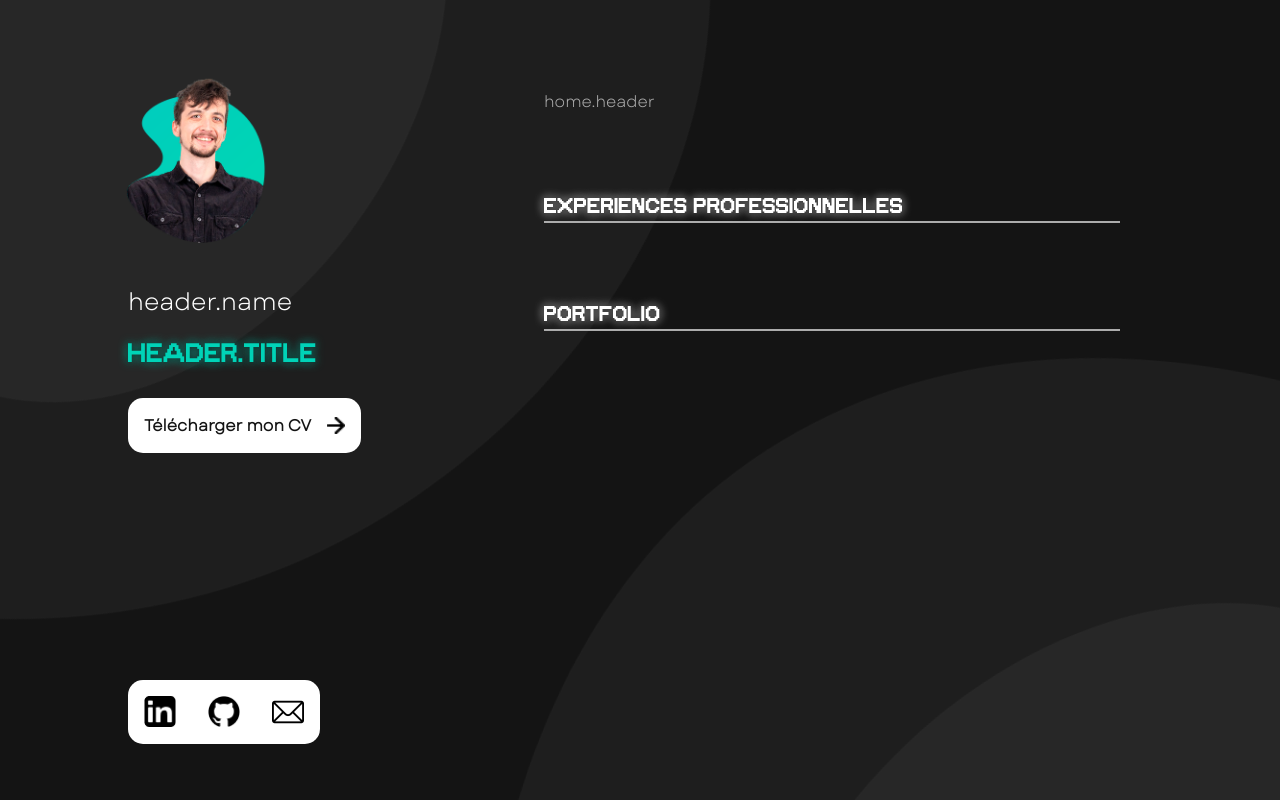
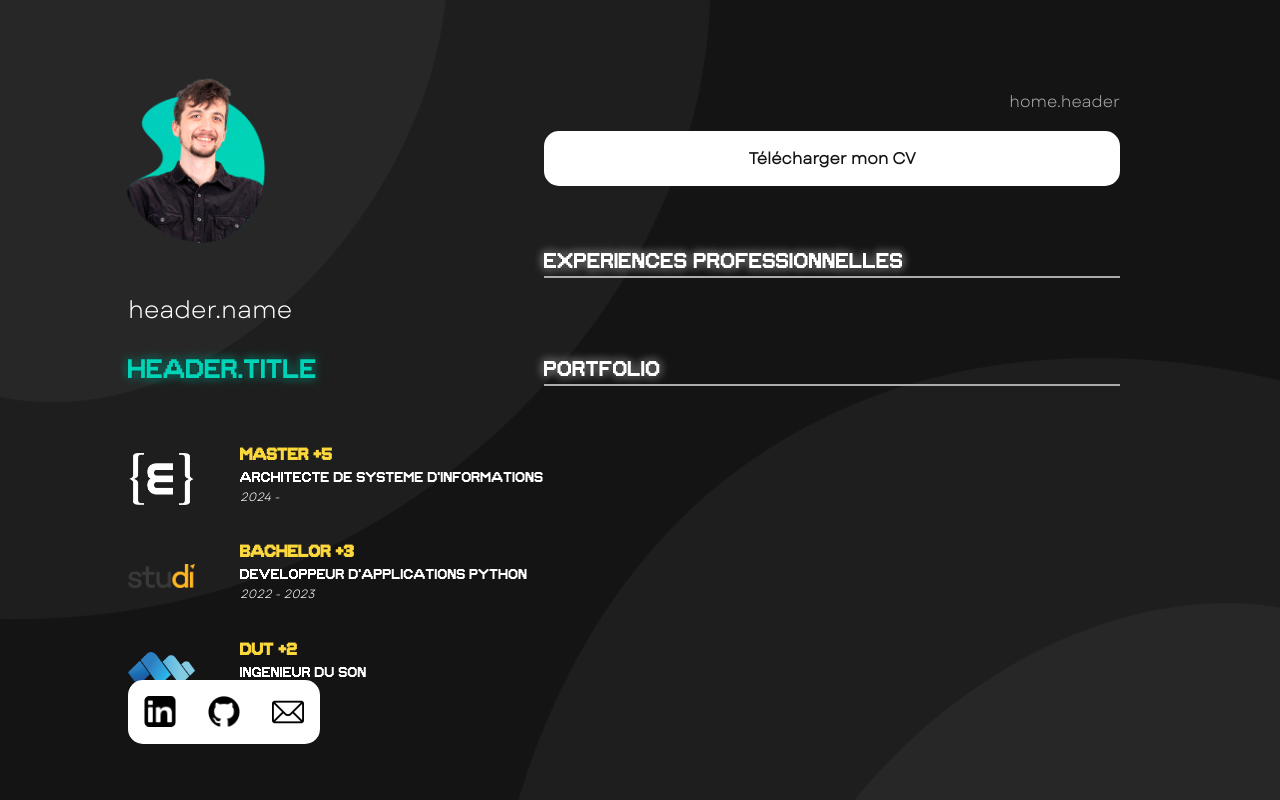
Before and after one commit to ClementRoc/clement-rocolle, a Symfony app: template symfony/templates/home.html.twig in a window 1280 px wide. Run offline with Twig, Linux system fonts and the light colour scheme; the template is opened without the code that fills it, so the values that code supplies are empty; style sheets or scripts are compiled from the project's sources; some libraries are stand-ins or nearby versions.

Commit message:
Adding diplomas

```diff
--- a/symfony/templates/home.html.twig
+++ b/symfony/templates/home.html.twig
@@ -13,6 +13,10 @@
         <div class="home-header">
             <div class="home-header-presentation">
                 <p>{{ 'home.header'|trans|raw }}</p>
+                <a class="home-header-presentation-cv" href="{{ asset('build/pdf/CV.pdf') }}" download="CV_Clément_Rocolle.pdf" target="_blank">
+                    <strong>Télécharger mon CV</strong>
+                    {# <img class="header-cv-img" src="{{ asset('build/img/logos/arrow.png') }}" alt=""> #}
+                </a>
             </div>
         </div>
         <div class="home-experiences">
--- a/symfony/templates/include/header.html.twig
+++ b/symfony/templates/include/header.html.twig
@@ -2,10 +2,38 @@
     <img class="header-img" alt="Clément Rocolle - Développeur Web" src="{{ asset('build/img/header/clement_colored.png') }}">
     <p class="header-name">{{ 'header.name'|trans }}</p>
     <h1 class="header-title">{{ 'header.title'|trans }}</h1>
-    <a class="header-cv" href="{{ asset('build/pdf/CV.pdf') }}" download="CV_Clément_Rocolle.pdf" target="_blank">
-        <strong>Télécharger mon CV</strong>
-        <img class="header-cv-img" src="{{ asset('build/img/logos/arrow.png') }}" alt="">
-    </a>
+    <div class="header-education">
+        <div class="diploma">
+            <a class="diploma-school" href="https://www.epitech.eu/" target="_blank">
+                <img class="diploma-school-image" src="{{ asset('build/img/header/diploma/epitech-white.png') }}" alt="Epitech" title="Epitech">
+            </a>
+            <div class="diploma-info">
+                <h3 class="diploma-info-lvl">Master +5 </h3>
+                <h4 class="diploma-info-title">Architecte de systeme d'informations</h4>
+                <p class="diploma-info-date">2024 - </p>
+            </div>
+        </div>
+        <div class="diploma">
+            <a class="diploma-school" href="https://www.studi.com/fr" target="_blank">
+                <img class="diploma-school-image" src="{{ asset('build/img/header/diploma/studi.png') }}" alt="Studi" title="Studi">
+            </a>
+            <div class="diploma-info">
+                <h3 class="diploma-info-lvl">BACHELOR +3</h3>
+                <h4 class="diploma-info-title">Developpeur d'applications Python</h4>
+                <p class="diploma-info-date">2022 - 2023</p>
+            </div>
+        </div>
+        <div class="diploma">
+            <a class="diploma-school" href="https://www.studio-m.fr/" target="_blank">
+                <img class="diploma-school-image" src="{{ asset('build/img/header/diploma/studio-m.png') }}" alt="Studio-M" title="Studio-M">
+            </a>
+            <div class="diploma-info">
+                <h3 class="diploma-info-lvl">DUT +2</h3>
+                <h4 class="diploma-info-title">Ingenieur du son</h4>
+                <p class="diploma-info-date">2014 - 2016</p>
+            </div>
+        </div>
+    </div>
     <div class="header-social">
         <a href="{{ 'header.linkedin'|trans }}" target="_blank">
             <img class="header-social-img" src="{{ asset('build/img/logos/linkedin_black.png') }}" alt="Linkedin">
--- a/symfony/translations/messages.fr.yml
+++ b/symfony/translations/messages.fr.yml
@@ -1,6 +1,6 @@
 header:
   name: Clément Rocolle
-  title: Developpeur PHP/Symfony
+  title: Developpeur d'applications
   mail: clem.roc5@gmail.com
   linkedin: https://www.linkedin.com/in/cl%C3%A9ment-rocolle-84a57a123/
   github: https://github.com/ClementRoc
@@ -8,4 +8,4 @@
 home:
   name: Page d'accueil
   titleTag: Clément Rocolle - Développeur Web
-  header: Lorem ipsum dolor sit amet consectetur adipisicing elit. Eaque nam labore velit, nisi odio harum numquam eveniet facere laborum dolores voluptatum, <strong>illo corporis ullam</strong>, error consequatur aspernatur autem asperiores enim.Lorem ipsum dolor sit amet consectetur adipisicing elit. Eaque nam <strong>labore velit</strong>, nisi odio harum numquam eveniet facere laborum dolores voluptatum, illo corporis ullam, error consequatur aspernatur autem asperiores enim. Lorem ipsum dolor sit amet consectetur adipisicing elit. Eaque nam labore velit, nisi odio harum numquam eveniet facere laborum dolores voluptatum, illo corporis ullam, error consequatur aspernatur autem asperiores enim.
+  header: Passionné par <strong>l'intelligence artificielle</strong>, je suis un développeur créatif et motivé, actuellement à la <strong>recherche d'une alternance</strong> pour approfondir mes compétences en IA. Avec une solide expérience en <strong>HTML, CSS, JavaScript et Symfony</strong>, je suis déterminé à fusionner mes compétences en développement web avec des technologies d'IA pour créer des solutions innovantes. Mon objectif est de contribuer activement à des projets dynamiques et d'apprendre auprès de professionnels expérimentés dans le domaine de l'IA.
```
Also changed, not shown: symfony/assets/scss/components/tag.scss (+5 -5 lines), symfony/assets/scss/layout/header.scss (+60 -35 lines), symfony/assets/scss/pages/home.scss (+30 -0 lines), symfony/assets/img/header/diploma/epitech-white.png (added), symfony/assets/img/header/diploma/studi.png (added), symfony/assets/img/header/diploma/studio-m.png (added), symfony/public/build/css/app.css, 6 other files.
